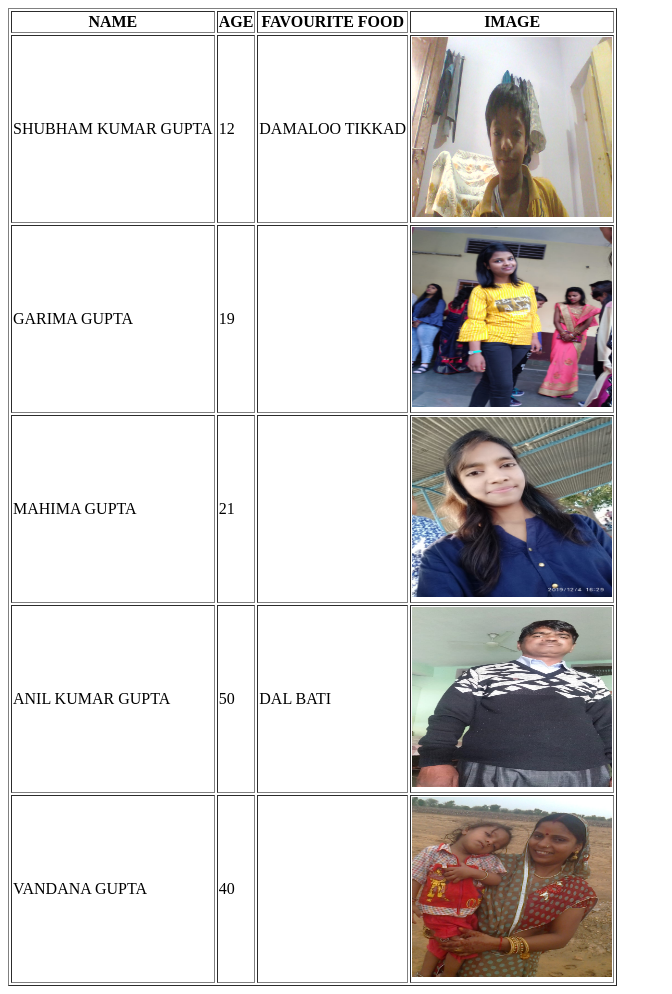
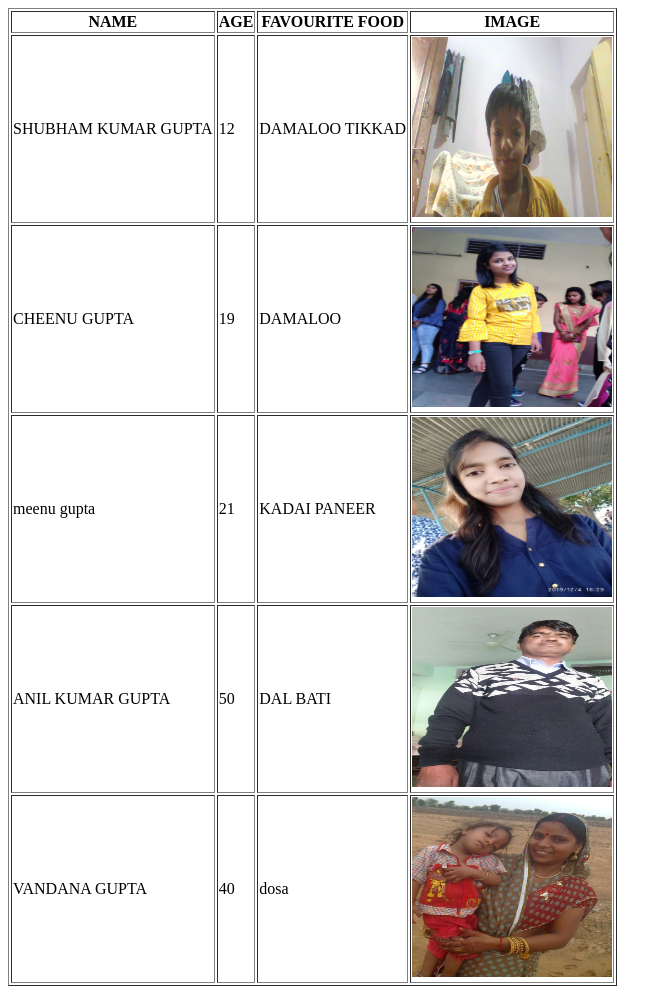
Before and after one commit to shubham-gupta-300409/shubham-gupta-300409.github.io, a plain HTML site: page may6/task.html in a window 1280 px wide. Shown: the whole page, without its empty margins (0-672 px from the left). Drawn offline with Linux system fonts and the light colour scheme.

Commit message:
may6 solution

```diff
--- a/may6/task.html
+++ b/may6/task.html
@@ -27,16 +27,16 @@
 
 			</tr>
 
-				<td> GARIMA GUPTA</td>
+				<td> CHEENU GUPTA</td>
 				<td>19</td>
-				<td></td>
+				<td> DAMALOO</td>
 				<td><img src="cheenu.jpg"width="200" height="180"></td>
 
 			</tr>
 
-				<td> MAHIMA GUPTA</td>
+				<td> meenu gupta</td>
 				<td>21</td>
-				<td></td>
+				<td>KADAI PANEER</td>
 				<td><img src="meenu.jpeg"width="200" height="180"></td>
 
 			</tr>
@@ -50,7 +50,7 @@
 
 				<td> VANDANA GUPTA</td>
 				<td>40</td>
-				<td></td>
+				<td>dosa</td>
 				<td><img src="MUMMY.jpg"width="200" height="180"></td>
 
 			</tr>
```
